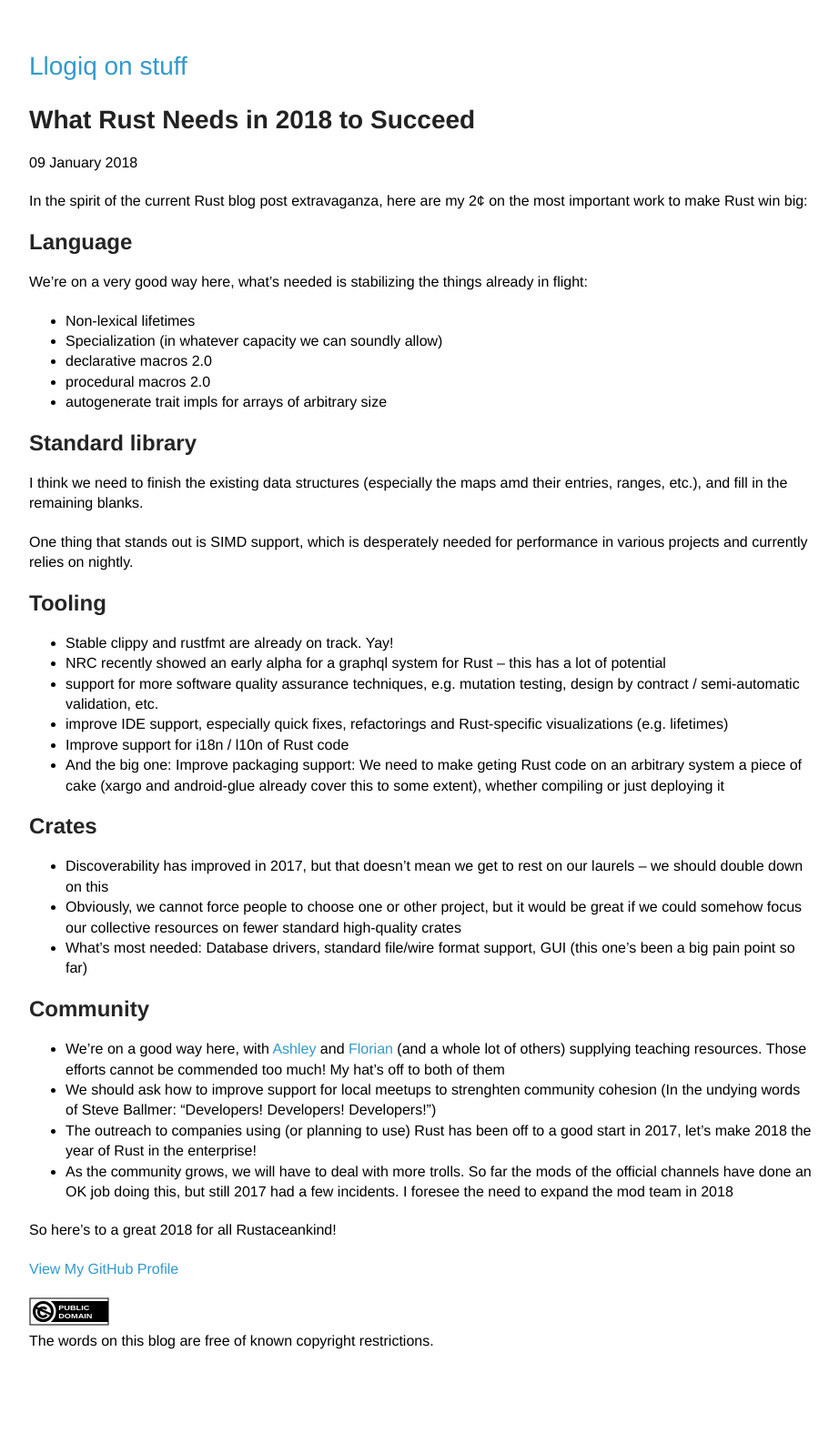
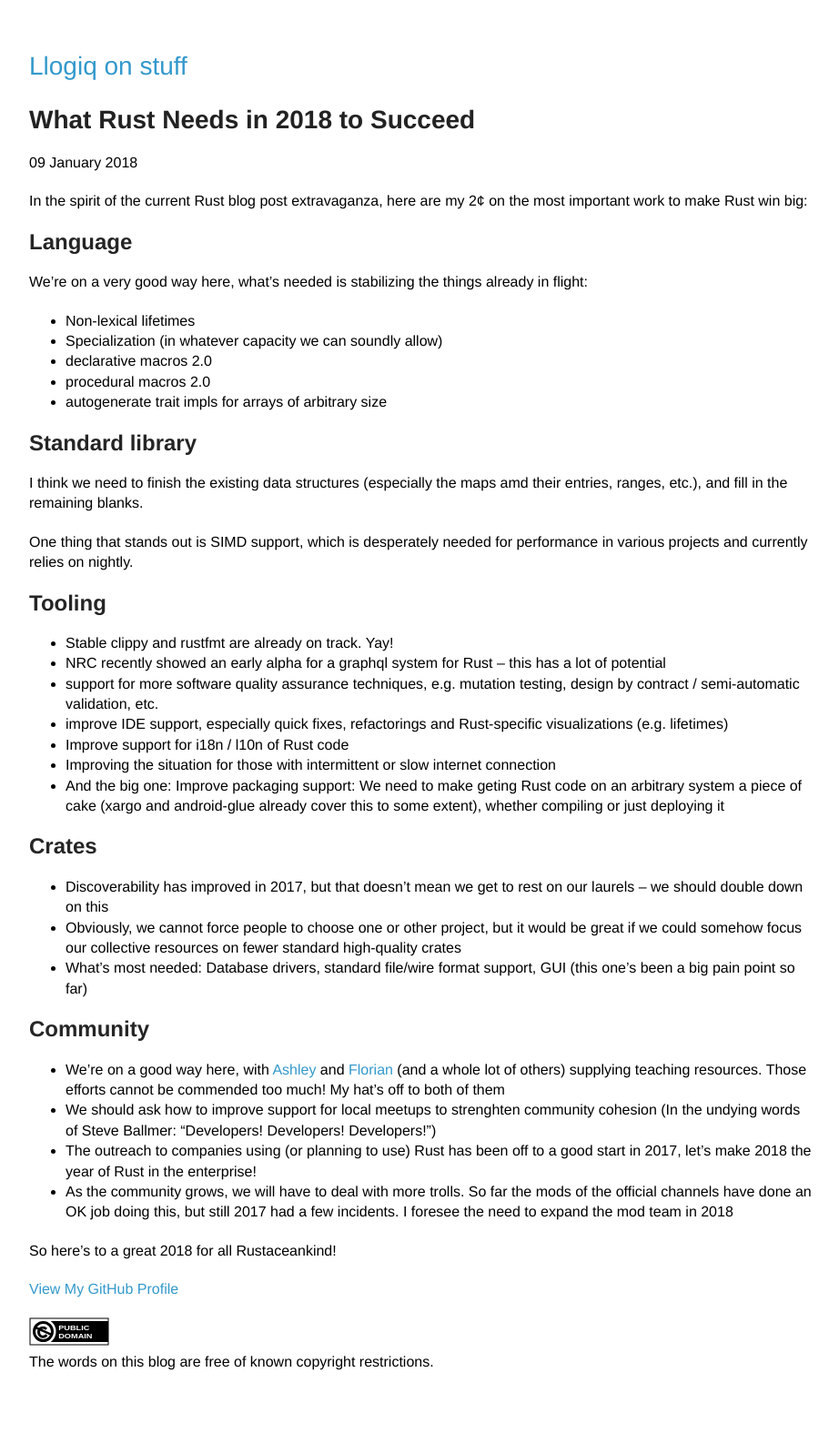
Before and after one commit to llogiq/llogiq.github.io, a Jekyll site: the page built from _posts/2018-01-09-rust.md, in a window 1280 px wide. Shown: the whole page at 91% size, without its empty margins (178-1100 px from the left). Built offline with Jekyll 4.4.1, drawn with Linux system fonts in a browser that asks for light colours; before the commit the page ends 1564 px from its top, so only the background shows below that.

Commit message:
offline use

```diff
--- a/_posts/2018-01-09-rust.md
+++ b/_posts/2018-01-09-rust.md
@@ -35,6 +35,8 @@
 * improve IDE support, especially quick fixes, refactorings and
   Rust-specific visualizations (e.g. lifetimes)
 * Improve support for i18n / l10n of Rust code
+* Improving the situation for those with intermittent or slow internet
+  connection
 * And the big one: Improve packaging support: We need to make geting
   Rust code on an arbitrary system a piece of cake (xargo and
   android-glue already cover this to some extent), whether compiling
```
